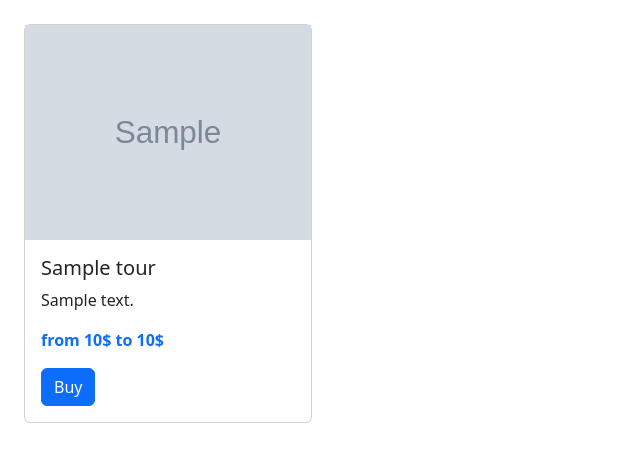
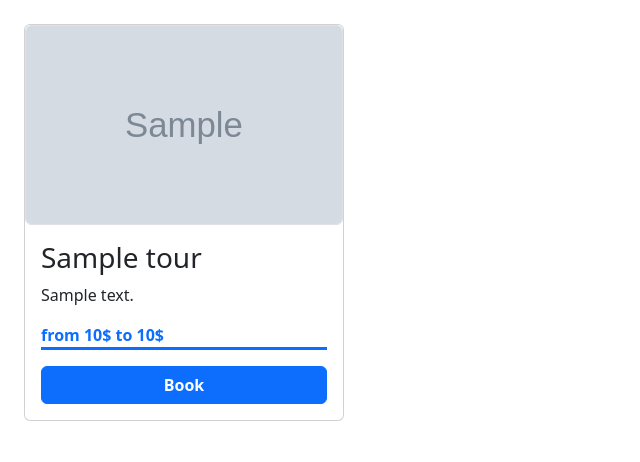
Before and after one commit to YehoMk/WebsiteProject2, a Flask app: template app/templates/tours.html in a window 1280 px wide. Shown: the part 68-530 px from the top of the page, without its empty margins (0-640 px from the left). Run offline with Flask 3, Linux system fonts and the light colour scheme; tables that the repository leaves empty hold one stand-in row (values such as "Sample post"); the template is opened without the code that fills it: values that come from a table or form of the project are taken from there, most other values are stand-ins (such as "Sample title", 1, 10 or a date in 2020); grey boxes marked "Sample" are stand-in pictures.

Commit message:
feat(tours.html): style the tours page

```diff
--- a/app/templates/tours.html
+++ b/app/templates/tours.html
@@ -5,13 +5,13 @@
 {% block content %}
 
   {% for tour in tours %}
-    <div class="card m-4" style="width: 18rem">
-      <img src="{{ tour.image_path }}" >
+    <div class="card m-4 w-25">
+      <img class="border rounded" src="{{ tour.image_path }}" height="200">
       <div class="card-body">
-        <h5 class="card-title">{{ tour.title }}</h5>
-        <p class="card-text">{{ tour.description }}</p>
-        <p class="card-text text-primary fw-bold">from {{ tour.min_price }}$ to {{ tour.max_price }}$</p>
-        <button class="btn btn-primary" hx-get="{{ url_for('tours_modal_retrieve', tour_id=tour.id) }}" data-bs-toggle="modal" data-bs-target="#tourModal" hx-target="#tourModalContent">Buy</button>
+        <h5 class="card-title fs-3 fw-light">{{ tour.title }}</h5>
+        <p class="card-text">{{ tour.description[0:100] }}{% if tour.description|length > 100 %}. . .{% endif %}</p>
+        <p class="card-text fw-bold text-primary border-bottom border-3 border-primary">from {{ tour.min_price }}$ to {{ tour.max_price }}$</p>
+        <button class="btn btn-primary w-100 fw-bold" hx-get="{{ url_for('tours_modal_retrieve', tour_id=tour.id) }}" data-bs-toggle="modal" data-bs-target="#tourModal" hx-target="#tourModalContent">Book</button>
       </div>
     </div>
   {% endfor %}
```
